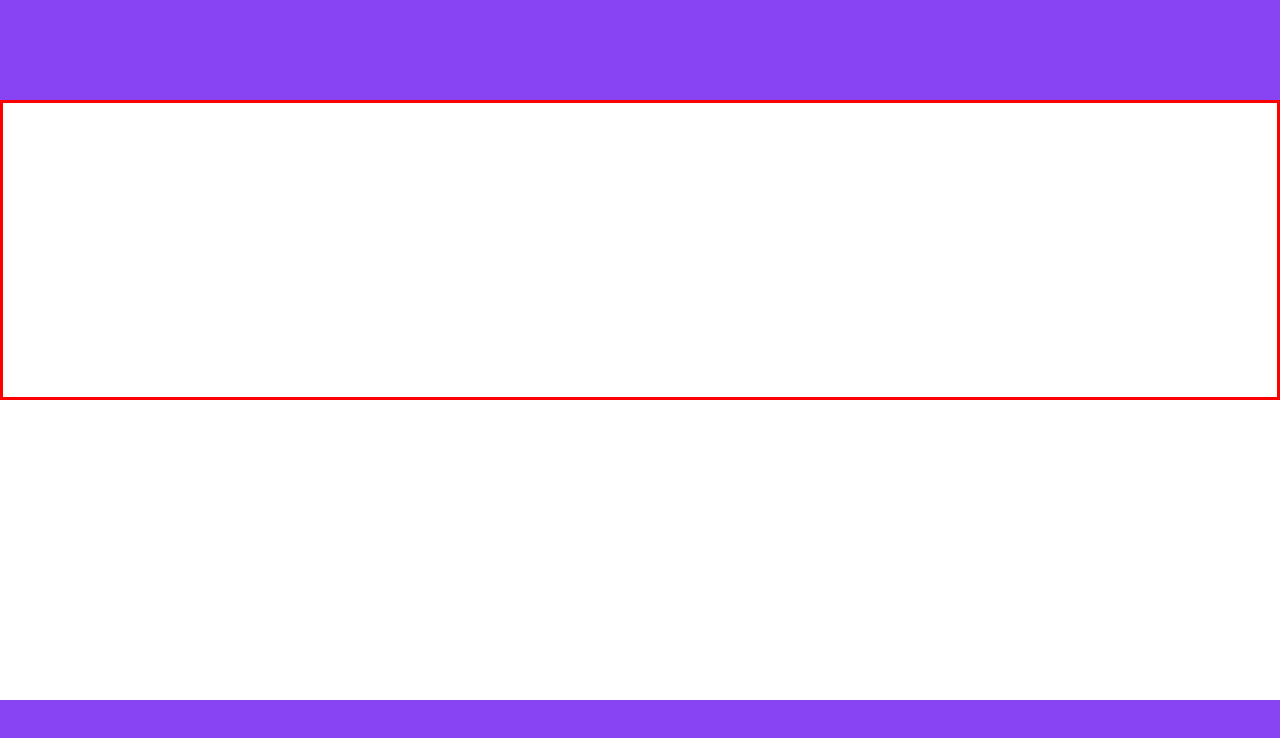
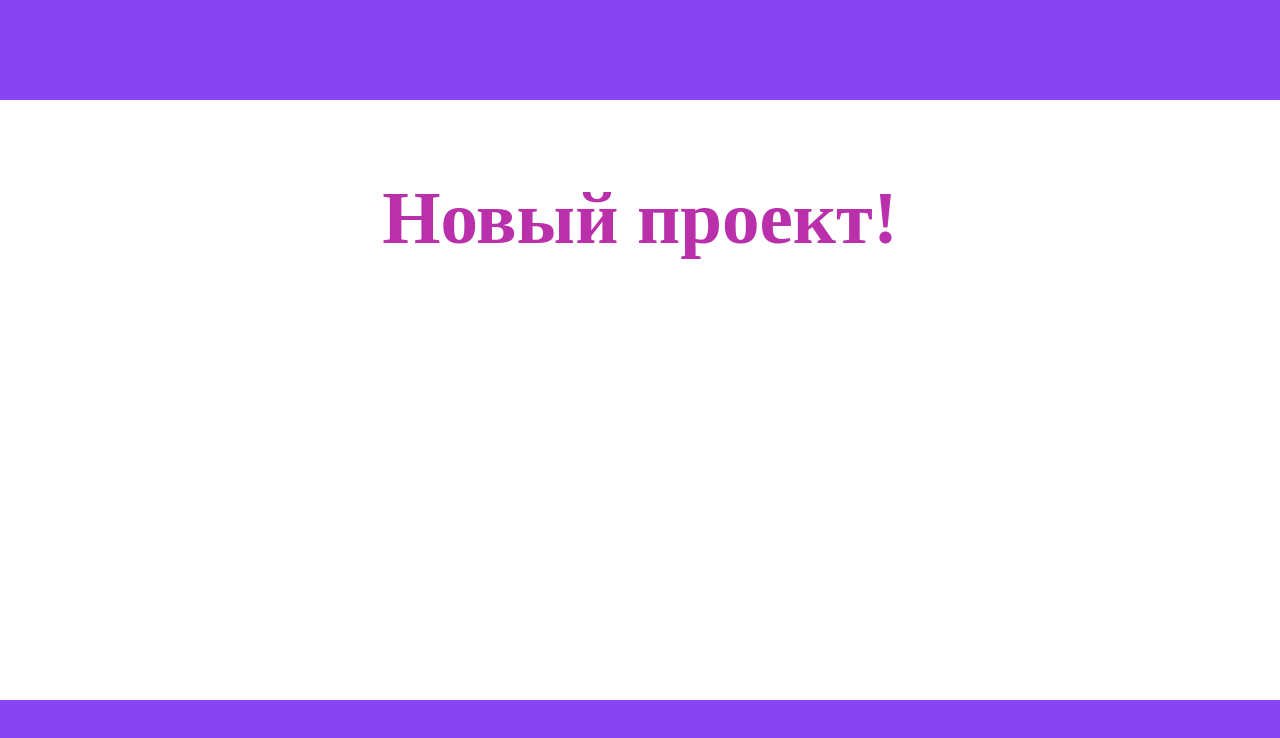
Before and after one commit to tema4647/start, a website: page src/index.html in a window 1280 px wide. Drawn offline with Linux system fonts and the light colour scheme.

Commit message:
add text on html

```diff
--- a/src/index.html
+++ b/src/index.html
@@ -13,7 +13,7 @@
     <header class="header"></header>
     <main class="main">
       <div class="main__wrapper">
-
+        <p class="hello">Новый проект!</p>
       </div>
     </main>
     <footer class="footer"></footer>
--- a/src/scss/_main.scss
+++ b/src/scss/_main.scss
@@ -3,5 +3,14 @@
 }
 .main__wrapper{
   width:100%;
-  height:300px;
+  height:100%;
+  display: flex;
+  align-items: center;
+  justify-content: center;
 }
+
+.hello{
+ font-size: 75px;
+ font-weight: 900;
+ color: #B930AA
+}
```
Also changed, not shown: src/css/style.css.
